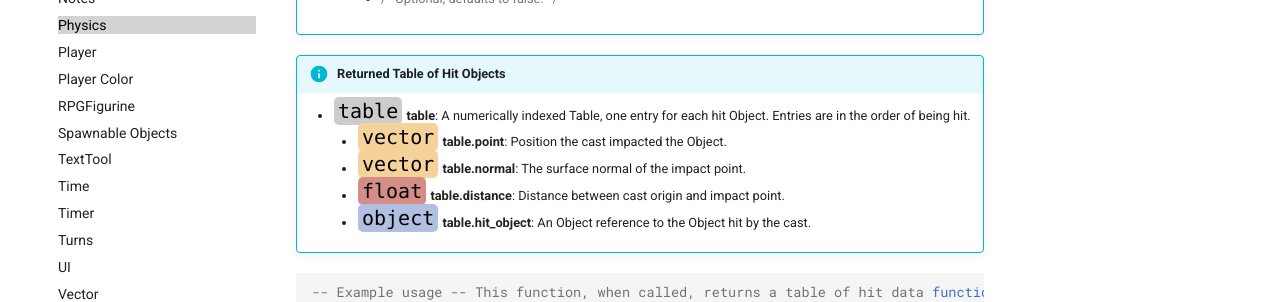
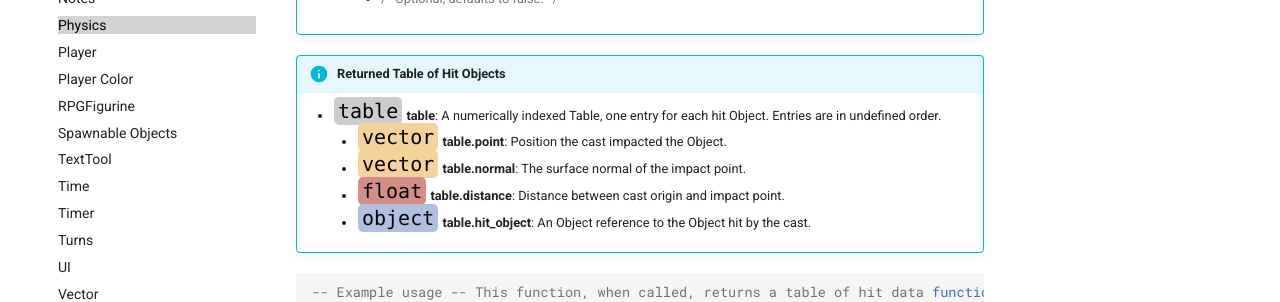
Before and after one commit to Berserk-Games/Tabletop-Simulator-API, an MkDocs documentation site: the page built from docs/physics.md, in a window 1280 px wide and 900 px high, scrolled down 2543 px. Shown: the part 443-745 px from the top of the window. Built offline with MkDocs 1.6.1 and Material for MkDocs 9.7.7, drawn with Linux system fonts in a browser that asks for light colours; comment, search, counter and statistics services are not loaded.

Commit message:
physics.cast() change from entries being in hit order to undefined order

```diff
--- a/docs/physics.md
+++ b/docs/physics.md
@@ -78,7 +78,7 @@ It draws the imaginary cast, then moves the rap/box/sphere along that path insta
             * {>>Optional, defaults to false.<<}
 
 !!!info "Returned Table of Hit Objects"
-    * [<span class="tag tab"></span>](types.md) **table**: A numerically indexed Table, one entry for each hit Object. Entries are in the order of being hit.
+    * [<span class="tag tab"></span>](types.md) **table**: A numerically indexed Table, one entry for each hit Object. Entries are in undefined order.
         * [<span class="tag vec"></span>](types.md#vector) **table.point**: Position the cast impacted the Object.
         * [<span class="tag vec"></span>](types.md#vector) **table.normal**: The surface normal of the impact point.
         * [<span class="tag flo"></span>](types.md) **table.distance**: Distance between cast origin and impact point.
```
